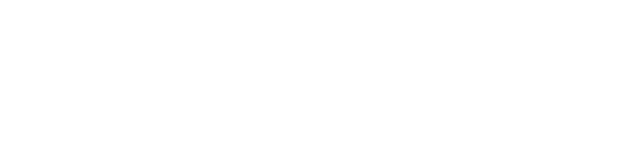
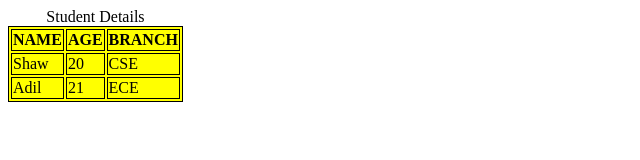
Before and after one commit to acciojob/table-practise-imparthrathod, a website: page main.html in a window 1280 px wide. Shown: the whole page, without its empty margins (0-640 px from the left). Drawn offline with Linux system fonts and the light colour scheme.

Commit message:
created a submission

```diff
--- a/main.html
+++ b/main.html
@@ -11,6 +11,25 @@
     <script type="text/javascript" src="./script.js">
 </script>
 
+	 <table>
+		  <caption>Student Details</caption>
+  <tr>
+    <th>NAME</th>
+    <th>AGE</th>
+    <th>BRANCH</th>
+  </tr>
+  <tr>
+    <td>Shaw</td>
+    <td>20</td>
+    <td>CSE</td>
+  </tr>
+  <tr>
+    <td>Adil</td>
+    <td>21</td>
+    <td>ECE</td>
+  </tr>
+</table>
+
 </body>
 
 </html>
--- a/script.js
+++ b/script.js
@@ -1 +1,2 @@
 //your JS code here. If required.
+:
--- a/styles.css
+++ b/styles.css
@@ -1 +1,8 @@
 /*  your css code here. If applicable */
+table, th, tr, td {
+  border: 1px solid black;
+}
+
+table {
+	background-color:yellow;
+}
```
